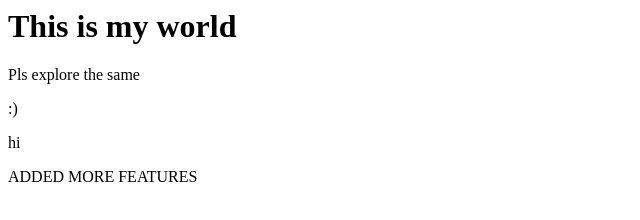
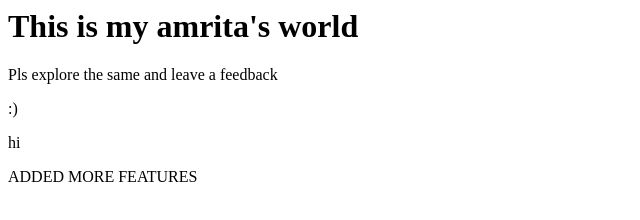
Before and after one commit to QAkumari/Awesome-repor, a plain HTML site: page index.html in a window 1280 px wide. Shown: the whole page, without its empty margins (0-640 px from the left). Drawn offline with Linux system fonts and the light colour scheme.

Commit message:
changes few messages

```diff
--- a/index.html
+++ b/index.html
@@ -1,7 +1,7 @@
 <html>
 <title>This is my website</title>
-<h1>This is my world</h1>
-<p>Pls explore the same</p>
+<h1>This is my amrita's world</h1>
+<p>Pls explore the same and leave a feedback</p>
 <p> :) </p>
 <p> hi </p>
 <p> ADDED MORE FEATURES</p>
```
